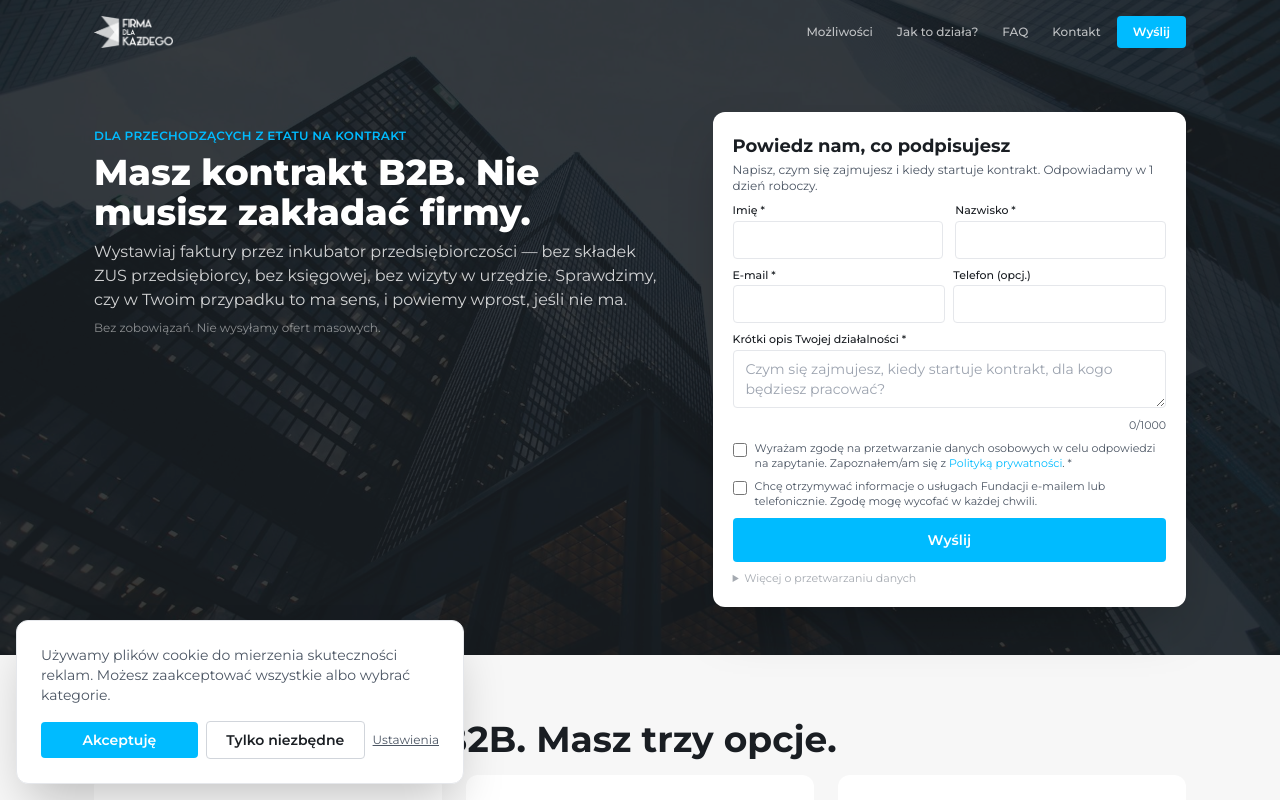
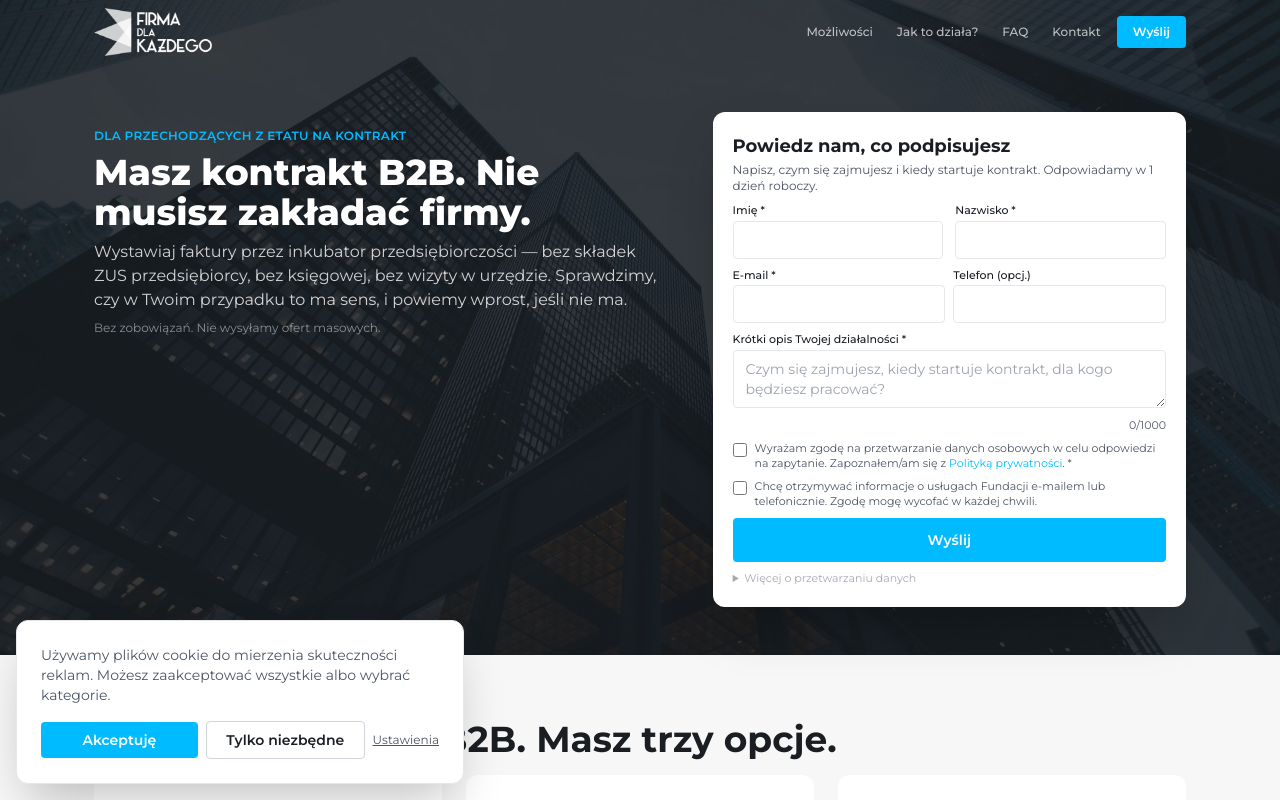
Before and after one commit to malpamalpam/fdk-landing, a Next.js app: page /lp/landing1 in a window 1280 px wide. Shown: the top 800 px of the page. Built offline with nearby package versions, Linux system fonts and the light colour scheme.

Commit message:
fix: larger logo in landing header

```diff
--- a/src/components/LandingTemplate.tsx
+++ b/src/components/LandingTemplate.tsx
@@ -94,7 +94,7 @@ export default function LandingTemplate({ landing }: { landing: LandingContent }
       <header className={`fixed top-0 left-0 right-0 z-50 transition-all duration-300 ${scrolled ? 'bg-ink shadow-lg' : 'bg-transparent'}`}>
         <div className="max-w-[1140px] mx-auto px-4 md:px-6 flex items-center justify-between h-14 md:h-16">
           <a href="#hero" className="flex-shrink-0">
-            <Image src="/logo-white.png" alt="Firma Dla Każdego" width={120} height={40} className="h-8 w-auto" priority />
+            <Image src="/logo-white.png" alt="Firma Dla Każdego" width={180} height={60} className="h-12 w-auto" priority />
           </a>
           <div className="flex items-center gap-4">
             <nav className="hidden md:flex items-center gap-6">
```
